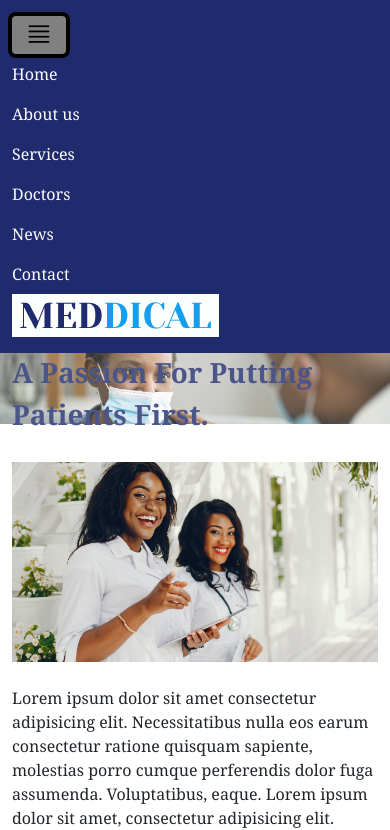
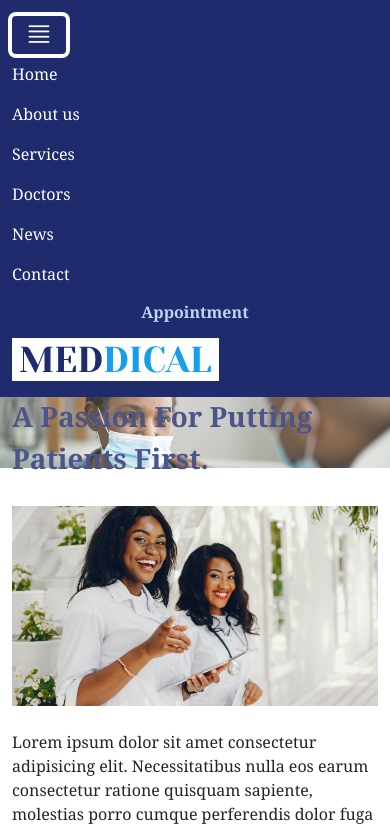
Before and after one commit to geraldoshio/hospitalservicenewspage, a plain HTML site: page index.html in a window 390 px wide. Both pictures are taken after a click on the button 38 px from the left and 37 px from the top of the page. Shown: the top 830 px of the page. Drawn offline with nearby package versions, Linux system fonts and the light colour scheme.

Commit message:
hamburger icon

```diff
--- a/index.html
+++ b/index.html
@@ -80,12 +80,12 @@
                      <!--this is the hamburger menu the id #navmenu makes it target the list items-->
                   <button class="navbar-toggler d-block d-sm-block d-md-none"
                         type="button" data-bs-toggle="collapse" data-bs-target="#navmenu" aria-controls=""
-                        aria-expanded="false" style="background-color: gray;">
+                        aria-expanded="false" style="color:#FCFEFE;">
                         <i class="bi bi-justify fs-1 fw-bolder"></i>
 
                   </button>
                         <!--this is the list items on the navbar-->
-                        <div class="collapse navbar-collapse text-start" id="navmenu">
+                        <div class="collapse navbar-collapse text-start" id="navmenu" >
                             <ul class="navbar-nav  ">
                                 <span class="nav-item">
                                     <a href="index.html" class="nav-link"  style="color: #FCFEFE;">Home</a>
@@ -105,6 +105,8 @@
                                 <span class="nav-item">
                                     <a href="contact.html" class="nav-link"  style="color: #FCFEFE;">Contact</a>
                                 </span>
+                                <button class="btn main-nav-btn border-0 fw-bold rounded-pill mb-2  d-sm-block d-md-none""
+                                style="background-color:#1F2B6C; color: #BFD2F8;">Appointment</button>
                             </ul>
                         </div>
                             <i class="bi bi-search me-3 d-none d-md-block " style="color:  #FCFEFE;"></i>
```
